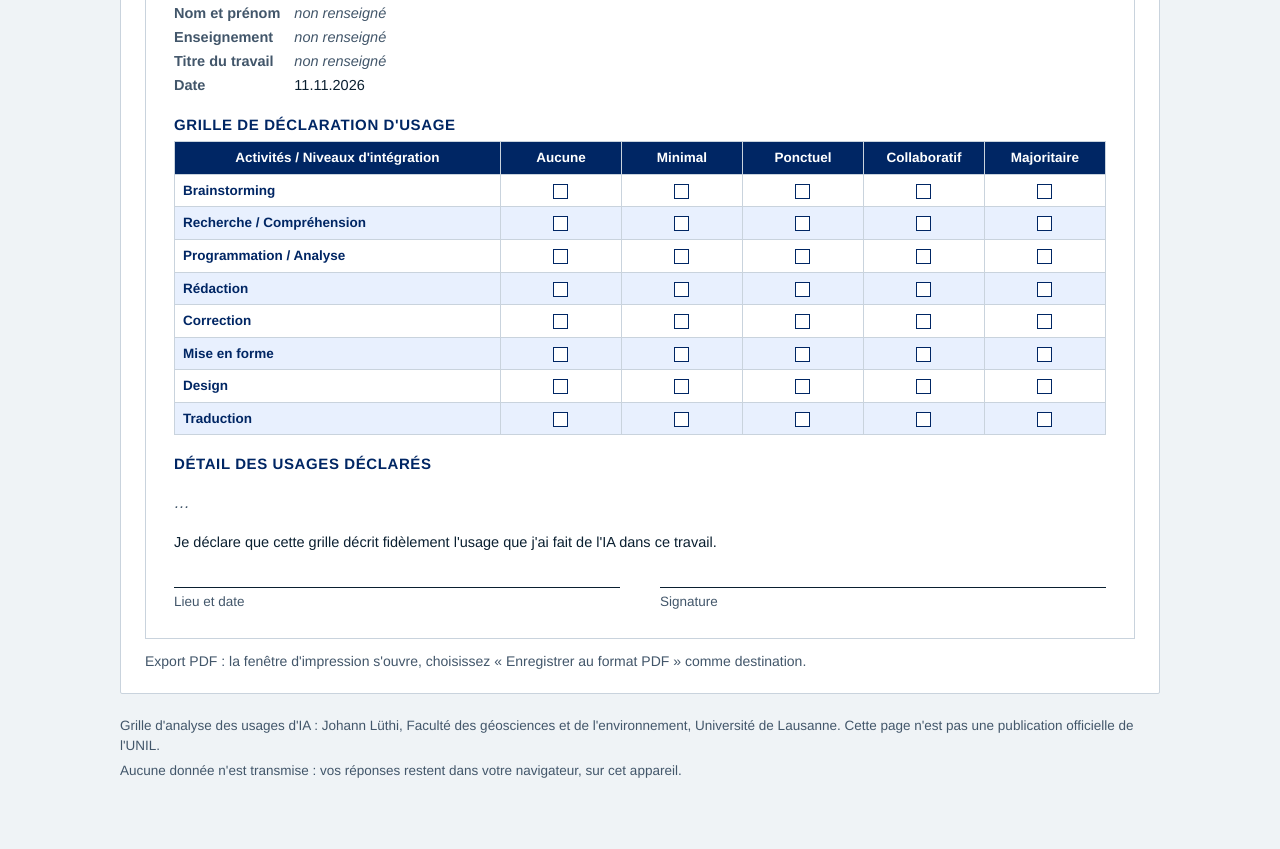
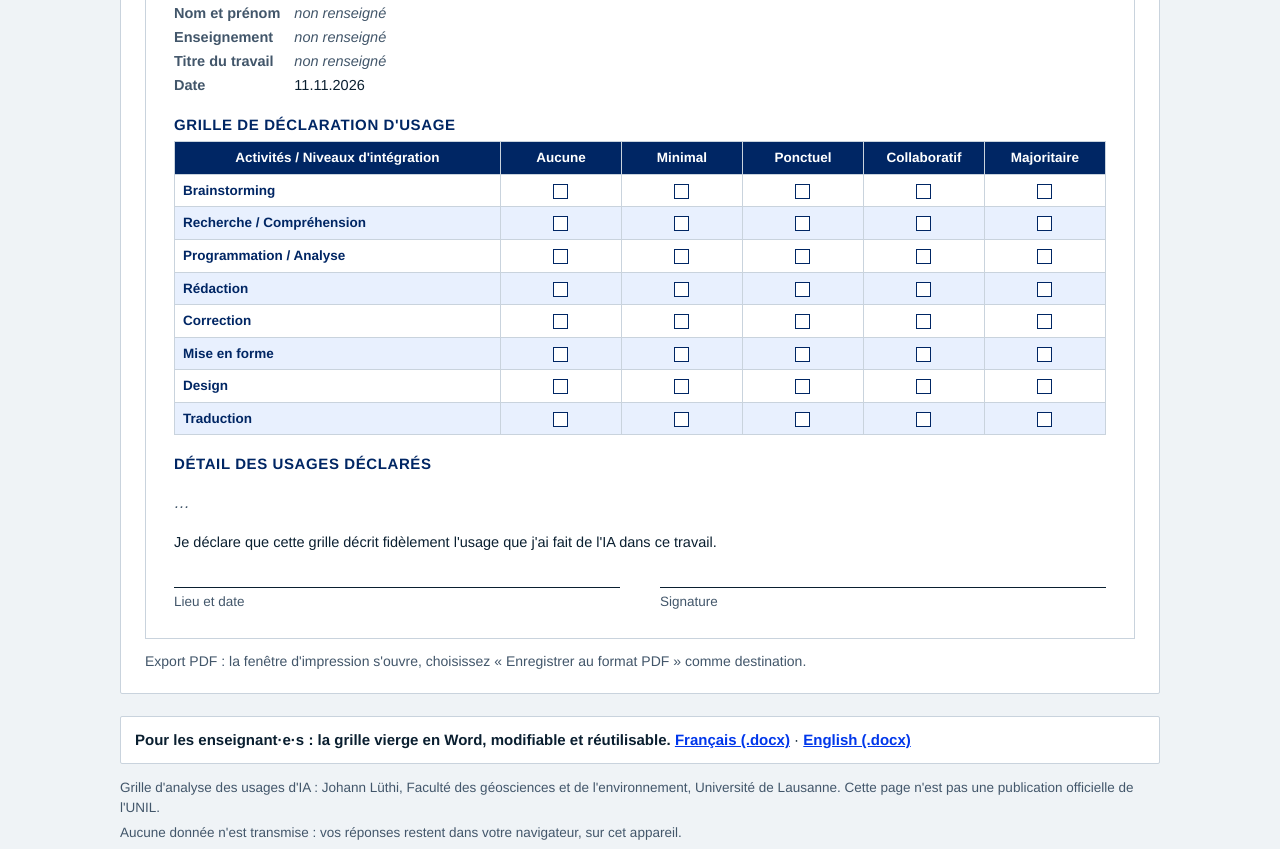
Before and after one commit to johannluthi/declaration-usage-ia, a plain HTML site: page index.html in a window 1280 px wide. Shown: the part 2323-3172 px from the top of the page. Before the commit the page ends 3110 px from the top, so only its background shows below. Drawn offline with Linux system fonts and the light colour scheme.

Commit message:
Grille vierge en Word (FR et EN), liens de téléchargement en bas de page
Co-Authored-By: Claude Fable 5.2 <noreply@anthropic.com>

```diff
--- a/index.html
+++ b/index.html
@@ -86,6 +86,8 @@ button.btn.ghost{border-color:var(--line);color:var(--slate);font-weight:500}
 #fiche .foot{margin:18px 0 0;font-size:11.5px;color:var(--slate)}
 footer{color:var(--slate);font-size:13.5px;padding:0 0 40px}
 footer p{margin:0 0 6px}
+footer p.dl{color:var(--ink);font-size:15px;margin:0 0 14px;padding:12px 14px;background:#fff;border:1px solid var(--line);border-radius:2px}
+footer p.dl a{color:var(--blue);font-weight:700}
 
 @media (max-width:820px){
   .fields,.more{grid-template-columns:1fr}
@@ -152,6 +154,7 @@ footer p{margin:0 0 6px}
 </main>
 
 <footer class="wrap">
+  <p class="dl"><b id="t-dl"></b> <a href="grille-usage-ia.docx" download>Français (.docx)</a> · <a href="ai-usage-grid.docx" download lang="en">English (.docx)</a></p>
   <p id="t-f1"></p>
   <p id="t-f2"></p>
 </footer>
@@ -237,6 +240,7 @@ const T = {
     resetQ:"Effacer toutes les réponses ?",
     missing:n=>"Il reste "+n+" activité"+(n>1?"s":"")+" sans niveau. Indiquez un niveau pour chacune avant d'exporter.",
     missingDet:n=>"Il manque l'outil ou les précisions pour "+n+" activité"+(n>1?"s":"")+". Les deux sont demandés pour chaque activité où l'IA a été utilisée.",
+    dl:"Pour les enseignant·e·s : la grille vierge en Word, modifiable et réutilisable.",
     pdfnote:"Export PDF : la fenêtre d'impression s'ouvre, choisissez « Enregistrer au format PDF » comme destination.",
     fTitle:"Déclaration d'usage de l'IA",
     fSrc:"Grille d'analyse des usages d'IA, Faculté des géosciences et de l'environnement, Université de Lausanne",
@@ -267,6 +271,7 @@ const T = {
     resetQ:"Clear all answers?",
     missing:n=>n+" activit"+(n>1?"ies have":"y has")+" no level yet. Choose a level for each one before exporting.",
     missingDet:n=>"The tool or the details are missing for "+n+" activit"+(n>1?"ies":"y")+". Both are required for every activity where AI was used.",
+    dl:"For teachers: the blank grid as a Word file, editable and reusable.",
     pdfnote:"PDF export: the print dialog opens, choose \"Save as PDF\" as the destination.",
     fTitle:"AI usage declaration",
     fSrc:"Framework for analysing AI usage, Faculty of Geosciences and Environment, University of Lausanne",
@@ -314,7 +319,7 @@ function renderStatic(){
   const t = T[S.lang];
   document.documentElement.lang = S.lang;
   document.title = t.docTitle;
-  const map = {"t-fac":t.fac,"t-title":t.title,"t-lead":t.lead,"t-h1":t.h1,"t-s1":t.s1,"t-h2":t.h2,"t-s2":t.s2,"t-h3":t.h3,"t-s3":t.s3,"b-none":t.none,"b-pdf":t.pdf,"b-docx":t.docx,"b-reset":t.reset,"t-pdfnote":t.pdfnote,"t-f1":t.f1,"t-f2":t.f2};
+  const map = {"t-fac":t.fac,"t-title":t.title,"t-lead":t.lead,"t-h1":t.h1,"t-s1":t.s1,"t-h2":t.h2,"t-s2":t.s2,"t-h3":t.h3,"t-s3":t.s3,"b-none":t.none,"b-pdf":t.pdf,"b-docx":t.docx,"b-reset":t.reset,"t-pdfnote":t.pdfnote,"t-dl":t.dl,"t-f1":t.f1,"t-f2":t.f2};
   for (const id in map) $(id).textContent = map[id];
   const bl = $("b-lang"); bl.textContent = S.lang === "fr" ? "English" : "Français"; bl.lang = S.lang === "fr" ? "en" : "fr";
   $("msg").hidden = true;
```
Also changed, not shown: 3 other files.
